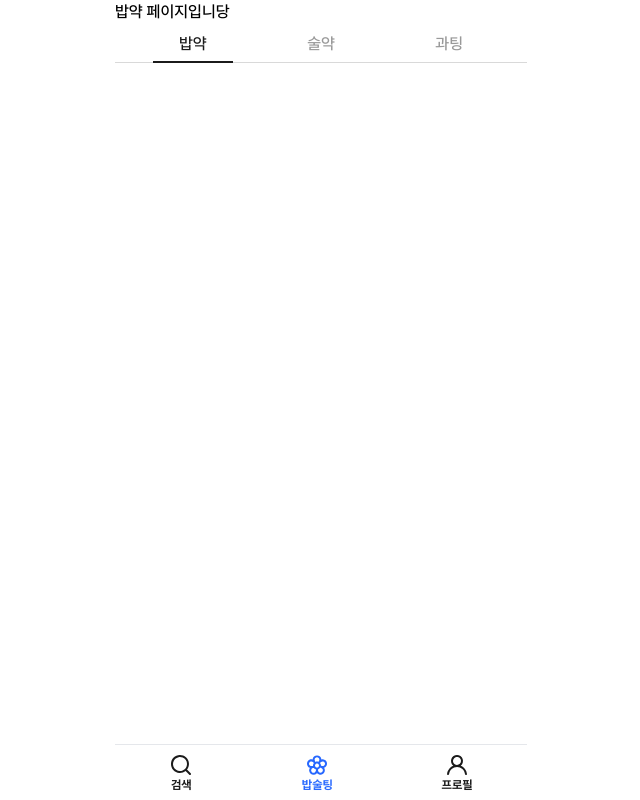
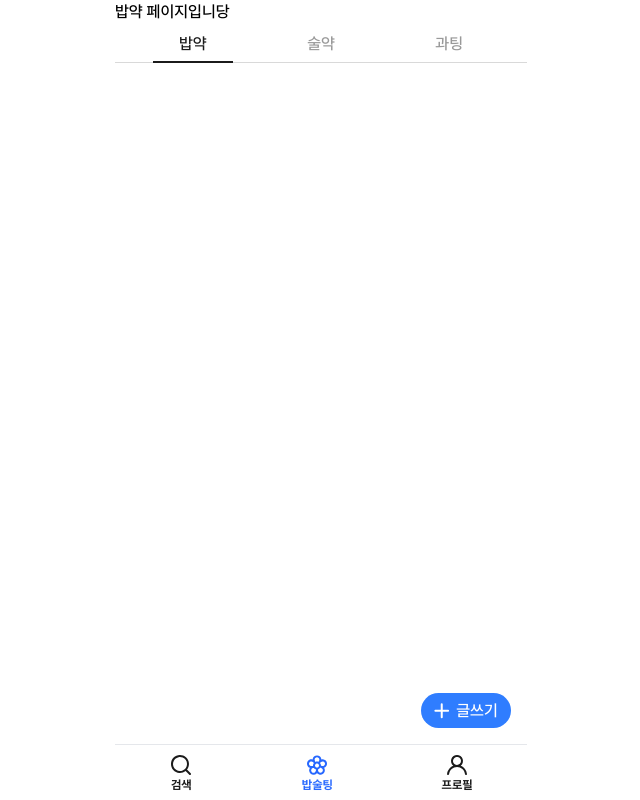
Before and after one commit to BobSoolTing/Bob-Sool-Ting-FE, a Next.js app: page /bst/bob in a window 1280 px wide. Shown: the whole page, without its empty margins (319-959 px from the left). Built offline with nearby package versions, Linux system fonts and the light colour scheme.

Commit message:
📝 Update: 게시글 작성 버튼 적용

```diff
--- a/src/pages/bst/bob.tsx
+++ b/src/pages/bst/bob.tsx
@@ -2,6 +2,7 @@ import React from 'react';
 import { ReactNode } from 'react';
 import BottomBar from '@/components/shared/BottomBar';
 import CategoryBar from '@/components/shared/CategoryBar';
+import Writing from '@/components/shared/Writing';
 
 export default function BobPage() {
   return <div>밥약 페이지입니당</div>;
@@ -11,7 +12,10 @@ BobPage.getLayout = (page: ReactNode) => {
   return (
     <>
       <CategoryBar>
-        <BottomBar>{page}</BottomBar>
+        <BottomBar>
+          {page}
+          <Writing />
+        </BottomBar>
       </CategoryBar>
     </>
   );
--- a/src/pages/bst/sool.tsx
+++ b/src/pages/bst/sool.tsx
@@ -2,6 +2,7 @@ import React from 'react';
 import { ReactNode } from 'react';
 import BottomBar from '@/components/shared/BottomBar';
 import CategoryBar from '@/components/shared/CategoryBar';
+import Writing from '@/components/shared/Writing';
 
 export default function SoolPage() {
   return <div>술약 페이지입니당</div>;
@@ -11,7 +12,10 @@ SoolPage.getLayout = (page: ReactNode) => {
   return (
     <>
       <CategoryBar>
-        <BottomBar>{page}</BottomBar>
+        <BottomBar>
+          {page}
+          <Writing />
+        </BottomBar>
       </CategoryBar>
     </>
   );
--- a/src/pages/bst/ting.tsx
+++ b/src/pages/bst/ting.tsx
@@ -2,6 +2,7 @@ import React from 'react';
 import { ReactNode } from 'react';
 import BottomBar from '@/components/shared/BottomBar';
 import CategoryBar from '@/components/shared/CategoryBar';
+import Writing from '@/components/shared/Writing';
 
 export default function TingPage() {
   return <div>과팅 페이지입니당</div>;
@@ -11,7 +12,10 @@ TingPage.getLayout = (page: ReactNode) => {
   return (
     <>
       <CategoryBar>
-        <BottomBar>{page}</BottomBar>
+        <BottomBar>
+          {page}
+          <Writing />
+        </BottomBar>
       </CategoryBar>
     </>
   );
```
